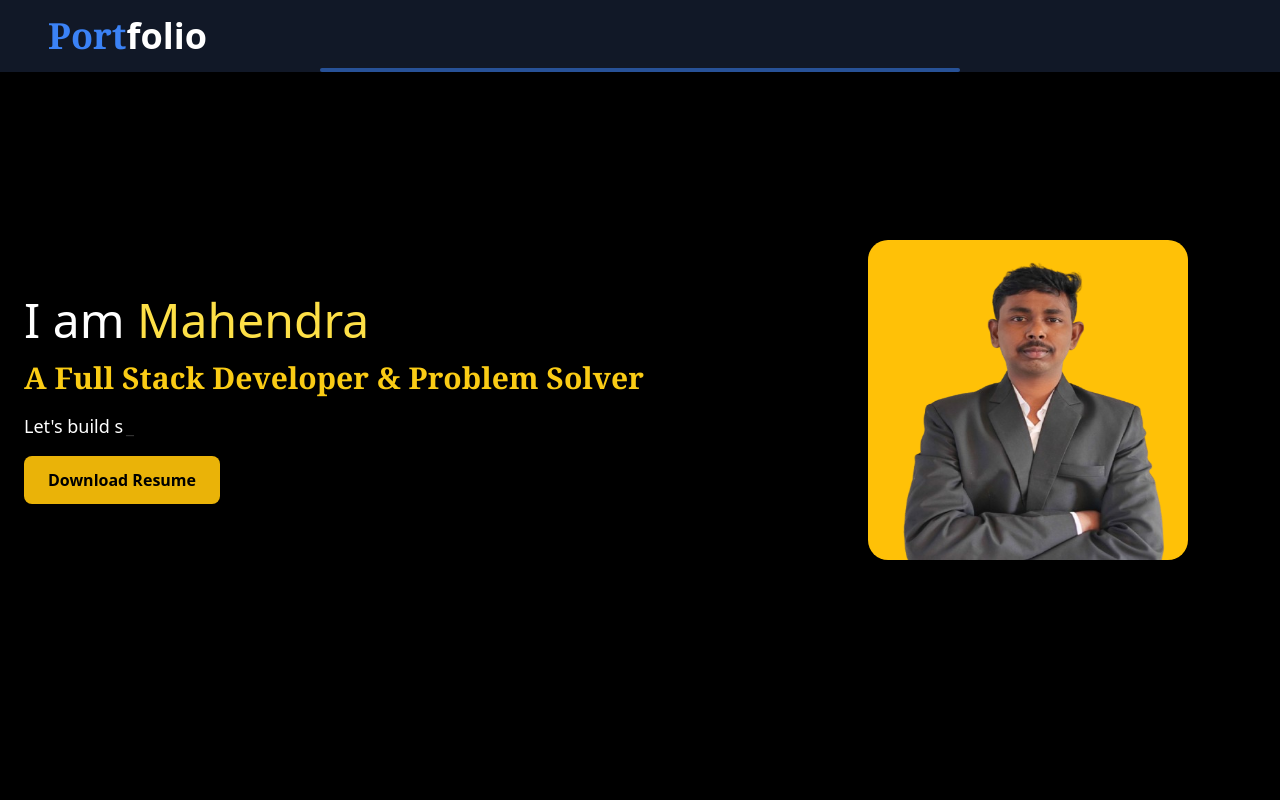
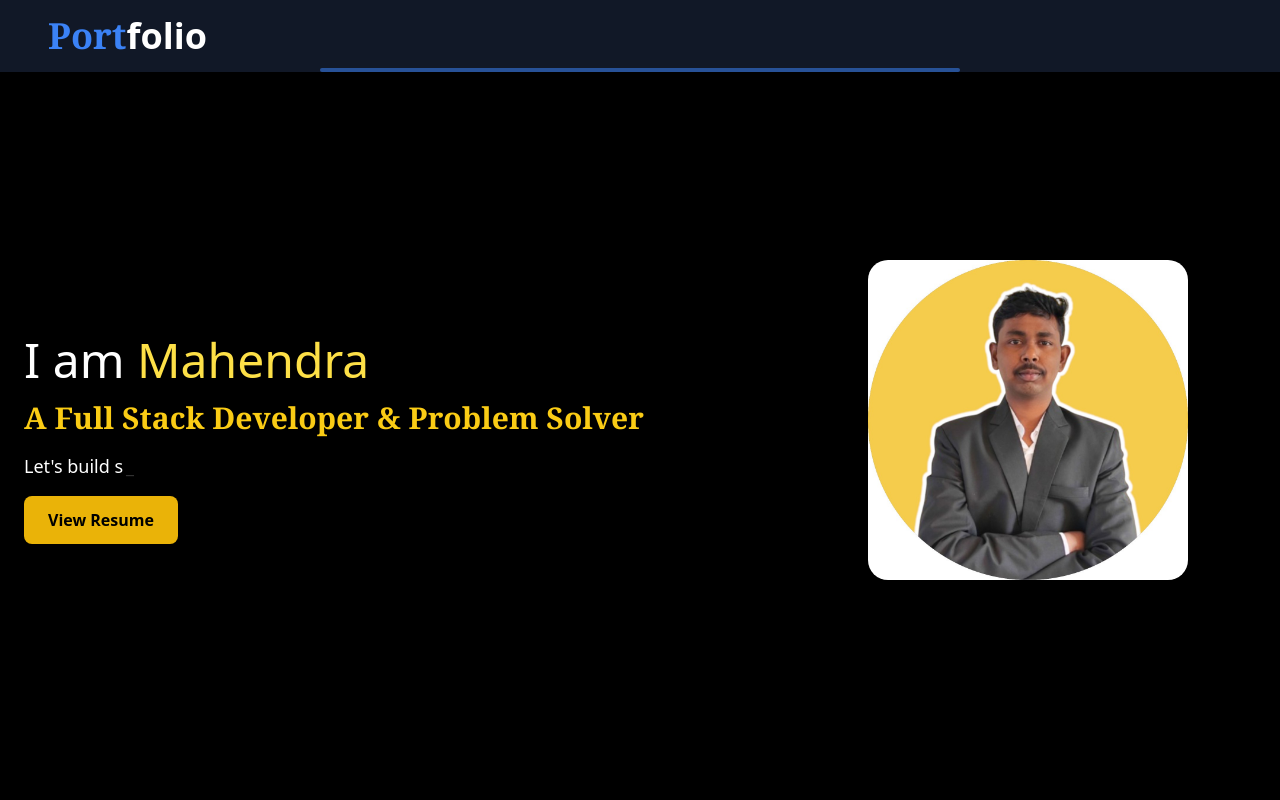
Before and after one commit to mahendra2821/portfolio, a React (Vite) app: page / in a window 1280 px wide. Shown: the top 800 px of the page. Built offline with nearby package versions, Linux system fonts and the light colour scheme.

Commit message:
photo change

```diff
--- a/src/HeroSection.jsx
+++ b/src/HeroSection.jsx
@@ -2,7 +2,7 @@
 import React from "react";
 import { motion } from "framer-motion";
 import { Typewriter } from "react-simple-typewriter";
-import Profile from "./assets/pod_image_1.png"; // Adjust the path as needed
+import Profile from "./assets/pod_image_2.jpg"; // Adjust the path as needed
 
 const HeroSection = () => {
   return (
@@ -26,7 +26,7 @@ const HeroSection = () => {
           animate={{ opacity: 1 }}
           transition={{ delay: 0.5, duration: 1 }}
         >
-          <h1 className="text-3xl md:text-5xl font-light leading-tight mb-4 animate-slide-in">
+          <h1 className="text-3xl md:text-5xl font-light leading-tight mb-4 animate-slide-in mt-[10vh]">
             I am <span className="text-yellow-300">Mahendra</span>
           </h1>
           <h2 className="text-xl md:text-3xl font-extrabold mb-4 font-serif">
@@ -52,13 +52,14 @@ const HeroSection = () => {
           {/* Resume Button */}
           <motion.a
   href="/Mahendra_Babu_jammula_resume.pdf"
-  download="Mahendra_Resume.pdf"
+  target="_blank" // Opens in a new tab instead of downloading
   whileHover={{ scale: 1.1 }}
   whileTap={{ scale: 0.9 }}
   className="inline-block mt-6 px-6 py-3 bg-yellow-500 text-black font-semibold rounded-lg shadow-lg hover:bg-yellow-400 transition duration-300"
 >
-  Download Resume
+  View Resume
 </motion.a>
+
 
 
         </motion.div>
@@ -73,7 +74,7 @@ const HeroSection = () => {
           <img
             src={Profile} // Replace with your image URL
             alt="Profile"
-            className="w-full h-full md:w-80 md:h-80 rounded-[20px] "
+            className="w-full h-full md:w-80 md:h-80 rounded-[20px] mt-[5vh] "
           />
         </motion.div>
       </motion.div>
```
Also changed, not shown: src/SkillsSection.jsx (+75 -0 lines), src/assets/pod_image_2.jpg (added), 1 other file (tests, documents, lock files or other folders).
